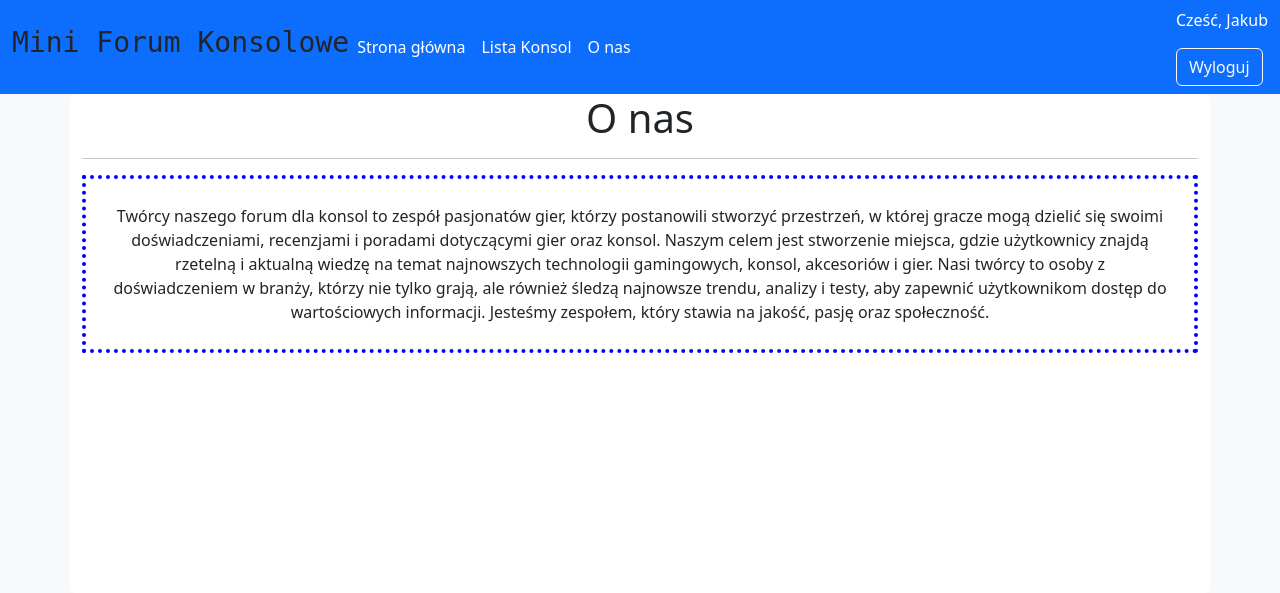
After one commit to Jakub3Tp/miniForum, a Django app: page /account/about/ in a window 1280 px wide. The commit adds this page. Shown: the top 593 px of the page. Run offline with Django 5.2, Linux system fonts and the light colour scheme; a user stored in the database is signed in.

Commit message:
05.01.2025_Jakub_Upiekszanie

```diff
--- /dev/null
+++ b/account/templates/account/about.html
@@ -0,0 +1,18 @@
+{% extends "base.html" %}
+
+{% block title %}O nas{% endblock %}
+
+{% block content %}
+<div class="bg-light">
+    <div class="container rounded-3" style="background-color: white;height: 500px">
+        <h1 style="text-align: center">O nas</h1>
+        <hr>
+    <p style="text-align: center; border: 4px dotted blue; padding: 25px;">
+        Twórcy naszego forum dla konsol to zespół pasjonatów gier, którzy postanowili stworzyć przestrzeń, w której gracze mogą dzielić się swoimi doświadczeniami,
+        recenzjami i poradami dotyczącymi gier oraz konsol. Naszym celem jest stworzenie miejsca, gdzie użytkownicy znajdą rzetelną i aktualną wiedzę na temat najnowszych technologii gamingowych, konsol, akcesoriów i gier.
+        Nasi twórcy to osoby z doświadczeniem w branży, którzy nie tylko grają, ale również śledzą najnowsze trendu, analizy i testy, aby zapewnić użytkownikom dostęp do wartościowych informacji. Jesteśmy zespołem, który stawia na jakość,
+        pasję oraz społeczność.
+    </p>
+    </div>
+</div>
+{% endblock %}
--- a/account/templates/base.html
+++ b/account/templates/base.html
@@ -14,11 +14,11 @@
         <li {% if section == "dashboard" %} class="nav-item" {% endif %}>
             <a class="nav-link" style="color: white" href="{% url 'dashboard' %}">Strona główna</a>
         </li>
-        <li {% if section == "images" %} class="nav-item" {% endif %}>
+        <li {% if section == "consoles" %} class="nav-item" {% endif %}>
             <a class="nav-link" style="color: white" href="{% url 'console_list' %}">Lista Konsol</a>
         </li>
-         <li {% if section == "consoles" %} class="nav-item" {% endif %}>
-            <a class="nav-link" style="color: white" href="#">Członkowie</a>
+         <li {% if section == "us" %} class="nav-item" {% endif %}>
+            <a class="nav-link" style="color: white" href="{% url 'about' %}">O nas</a>
         </li>
         </ul>
         {% endif %}
--- a/account/urls.py
+++ b/account/urls.py
@@ -14,4 +14,5 @@ urlpatterns = [
     path('consoles/<int:pk>/edit/', views.edit_console, name='edit_console'),
     path('consoles/<int:pk>/', views.console_detail, name='console_detail'),
     path('consoles/<int:pk>/delete/', views.delete_console, name='delete_console'),
+    path('about/', views.about, name='about'),
 ]
--- a/account/views.py
+++ b/account/views.py
@@ -70,6 +70,7 @@ def edit(request):
     return render(request,'account/edit.html',
                   {'user_form': user_form, 'profile_name': profile_form})
 
+@login_required
 def console_list(request):
     producenci = Console.objects.values_list('producent', flat=True).distinct()
     query = request.GET.get('q', '')
@@ -91,6 +92,7 @@ def console_list(request):
         consoles = consoles.filter(data_premiery__lte=data_premiery_to)
     return render(request, 'account/console_list.html', {'consoles': consoles, "producenci": producenci})
 
+@login_required
 def add_console(request):
     if request.method == 'POST':
         form = ConsoleForm(request.POST, request.FILES)
@@ -103,6 +105,7 @@ def add_console(request):
         form = ConsoleForm()
     return render(request, 'account/add_console.html', {'form': form})
 
+@login_required
 def edit_console(request, pk):
     console = Console.objects.get(pk=pk)
     if request.method == 'POST':
@@ -114,6 +117,7 @@ def edit_console(request, pk):
         form = ConsoleForm(instance=console)
     return render(request, 'account/edit_console.html', {'form': form})
 
+@login_required
 def delete_console(request, pk):
     console = Console.objects.get(pk=pk)
     if request.method == 'POST':
@@ -121,6 +125,7 @@ def delete_console(request, pk):
         return redirect('console_list')
     return render(request, 'account/delete_console.html', {'console': console})
 
+@login_required
 def console_detail(request, pk):
     console = Console.objects.get(pk=pk)
     comments = Comment.objects.filter(konsola=console)
@@ -169,3 +174,7 @@ def console_detail(request, pk):
         'comment_form': comment_form,
         'rating_form': rating_form,
     })
+
+@login_required
+def about(request):
+    return render(request, 'account/about.html')
```
